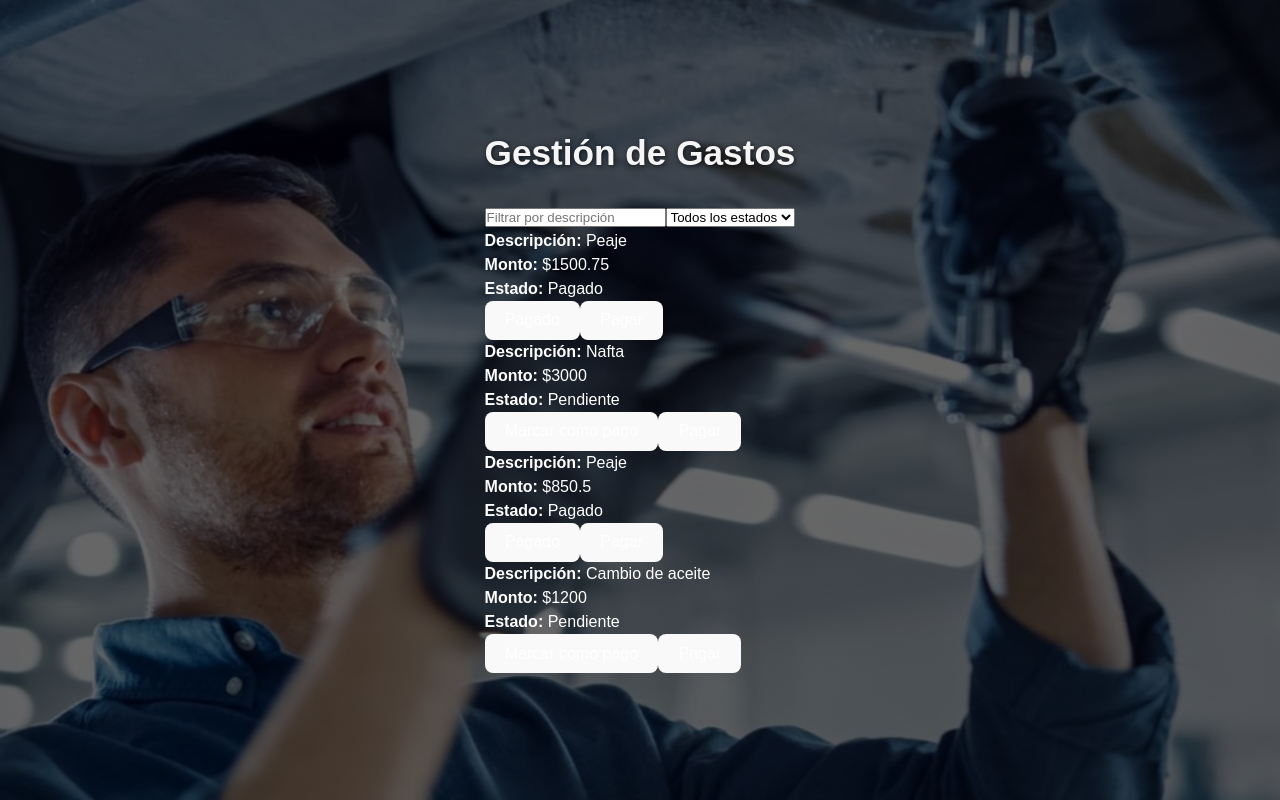
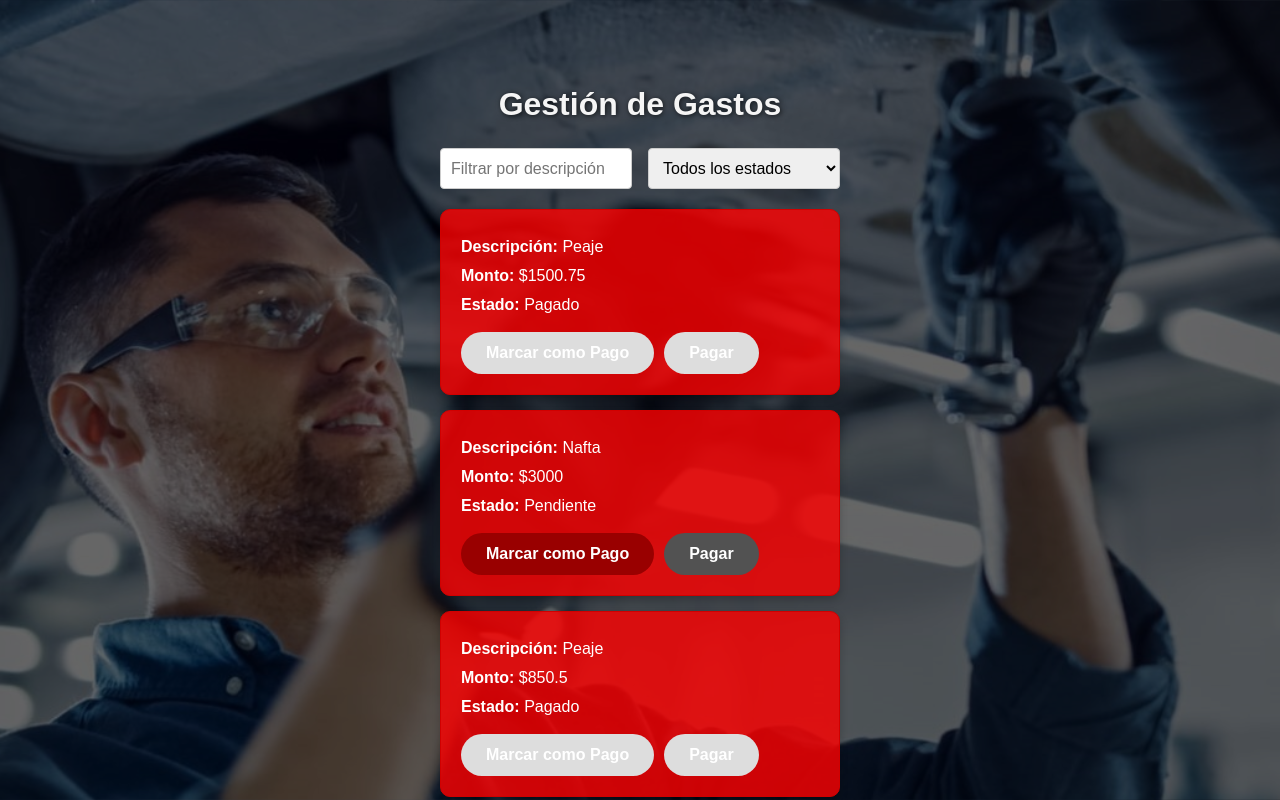
Before and after one commit to romanaq0207/radiadorSpringTp, a React (Vite) app: page /admin-gastos in a window 1280 px wide. Shown: the top 800 px of the page. Built offline with nearby package versions, Linux system fonts and the light colour scheme.

Commit message:
estilo de reportes/gastos

```diff
--- a/src/Pages/BillsManagement.css
+++ b/src/Pages/BillsManagement.css
@@ -0,0 +1,109 @@
+/* BillsManagement.css */
+
+.expenses-management-container {
+    display: flex;
+    flex-direction: column;
+    align-items: center;
+    padding: 20px;
+    padding-top: 60px; /* Añadir espacio para evitar que el contenido se superponga con la navbar */
+
+  }
+
+  .title {
+    font-size: 32px;
+    margin-bottom: 20px;
+    text-align: center;
+  }
+
+  .filters {
+    width: 100%;
+    max-width: 600px;
+    display: flex;
+    justify-content: space-between;
+    margin-bottom: 20px;
+  }
+
+  .filters input[type="text"],
+  .filters select {
+    padding: 10px;
+    width: 48%;
+    border: 1px solid #ccc;
+    border-radius: 4px;
+    font-size: 16px;
+  }
+
+  .expenses-list {
+    display: flex;
+    flex-direction: column;
+    gap: 15px;
+    align-items: center;
+    width: 100%;
+  }
+
+  .expense-card {
+    background-color: rgba(255, 0, 0, 0.8);
+    padding: 20px;
+    border: 1px solid #d10000;
+    border-radius: 10px;
+    width: 100%;
+    max-width: 500px;
+    box-shadow: 0 4px 8px rgba(0, 0, 0, 0.2);
+    transition: transform 0.3s ease, box-shadow 0.3s ease;
+    color: white;
+  }
+
+  .expense-card p {
+    margin: 5px 0;
+  }
+
+  .mark-paid-button,
+  .pay-button {
+    padding: 10px 20px;
+    font-size: 16px;
+    margin-right: 10px;
+    margin-top: 10px;
+    border: none;
+    border-radius: 4px;
+    cursor: pointer;
+  }
+
+  .mark-paid-button {
+    padding: 12px 25px;
+    background-color: #990000;
+    color: white;
+    border: none;
+    border-radius: 25px;
+    cursor: pointer;
+    font-size: 1rem;
+    font-weight: 600;
+    transition: background-color 0.3s ease, transform 0.2s;
+  }
+
+
+  .mark-paid-button[disabled],
+  .pay-button[disabled] {
+    background-color: #ddd;
+    cursor: not-allowed;
+  }
+
+  .pay-button {
+    padding: 12px 25px;
+    background-color: #525252;
+    color: white;
+    border: none;
+    border-radius: 25px;
+    cursor: pointer;
+    font-size: 1rem;
+    font-weight: 600;
+    transition: background-color 0.3s ease, transform 0.2s;
+  }
+
+  .mark-paid-button:hover:enabled {
+    background-color: #e63838;
+    transform: translateY(-2px);
+  }
+
+  .pay-button:hover:enabled {
+    background-color: #7c7a7a;
+    transform: translateY(-2px);
+  }
--- a/src/Pages/BillsManagement.jsx
+++ b/src/Pages/BillsManagement.jsx
@@ -71,7 +71,7 @@ const BillsManagement = () => {
               disabled={gasto.estado === 'Pagado'}
               className="mark-paid-button"
             >
-              {gasto.estado === 'Pagado' ? 'Pagado' : 'Marcar como pago'}
+              Marcar como Pago
             </button>
 
             {/* Botón "Pagar", deshabilitado si ya está pagado */}
--- a/src/Pages/Reports.css
+++ b/src/Pages/Reports.css
@@ -0,0 +1,64 @@
+/* Reports.css */
+.reportes-container {
+    display: flex;
+    flex-direction: column;
+    align-items: center;
+    padding: 20px;
+    margin-top: 20px; /* Reduce el margen superior */
+    padding-top: 60px; /* Añadir espacio para evitar que el contenido se superponga con la navbar */
+  }
+
+  .title {
+    font-size: 32px;
+    margin-bottom: 20px;
+    text-align: center;
+    margin-top: 0; /* Asegura que no haya espacio innecesario arriba del título */
+    position: relative; /* Mantiene la posición relativa para poder ajustar si es necesario */
+    top: 0; /* Coloca el título en la parte superior */
+  }
+
+  .filter-section,
+  .filter-fields {
+    width: 100%;
+    max-width: 600px;
+    display: flex;
+    flex-direction: column;
+    margin-bottom: 20px;
+  }
+
+  .filter-section label,
+  .filter-fields label {
+    margin-bottom: 8px;
+    font-weight: bold;
+  }
+
+  .filter-section select,
+  .filter-fields select,
+  .filter-fields input[type="text"],
+  .filter-fields input[type="date"] {
+    padding: 10px;
+    margin-bottom: 15px;
+    width: 100%;
+    max-width: 600px;
+    border: 1px solid #ccc;
+    border-radius: 4px;
+    font-size: 16px;
+  }
+
+  .generate-report {
+    margin-top: 20px;
+  }
+
+  .generate-report button {
+    padding: 10px 20px;
+    font-size: 16px;
+    background-color: #d10000;
+    color: white;
+    border: none;
+    border-radius: 4px;
+    cursor: pointer;
+  }
+
+  .generate-report button:hover {
+    background-color: #b10000;
+  }
--- a/src/Pages/Reports.jsx
+++ b/src/Pages/Reports.jsx
@@ -4,8 +4,10 @@ import "./Reports.css";
 
 function Reports() {
   const [reportType, setReportType] = useState("");
+  const [vehicleType, setVehicleType] = useState(""); // Estado para vehículos
+  const [availability, setAvailability] = useState(""); // Estado para disponibilidad
+  const [mechanicSpecialty, setMechanicSpecialty] = useState(""); // Estado para mecánico
   const [filtersCompleted, setFiltersCompleted] = useState(false);
-
 
   const handleReportTypeChange = (e) => {
     setReportType(e.target.value);
@@ -13,7 +15,6 @@ function Reports() {
   };
 
   const checkFiltersCompleted = () => {
-
     setFiltersCompleted(true);
   };
 
@@ -38,14 +39,14 @@ function Reports() {
         </select>
       </div>
 
-
+      {/* Filtros de Vehículos */}
       {reportType === "vehiculos" && (
         <div className="filter-fields">
           <label>Filtrar por tipo de vehículos:</label>
           <select
             id="vehiculoType"
-          value={reportType}
-          onChange={checkFiltersCompleted}
+            value={vehicleType}
+            onChange={(e) => setVehicleType(e.target.value)} // Actualiza el estado de vehicleType
           >
             <option value="">Selecciona una opción</option>
             <option value="autos">Autos</option>
@@ -54,28 +55,28 @@ function Reports() {
             <option value="camioneta">Camionetas</option>
             <option value="moto">Motos</option>
             <option value="todos">Todos</option>
+          </select>
 
-        </select>
           <label>Filtrar por disponibilidad:</label>
           <select
             id="disponibilidad"
-          value={reportType}
-          onChange={checkFiltersCompleted}
+            value={availability}
+            onChange={(e) => setAvailability(e.target.value)} // Actualiza el estado de availability
           >
             <option value="">Selecciona una opción</option>
             <option value="reservados">Reservados</option>
             <option value="no reservados">No reservados</option>
-          <option value="Indistinto">Indistinto</option>
+            <option value="indistinto">Indistinto</option>
+          </select>
 
-        </select>
           <label>Desde:</label>
           <input type="date" placeholder="Fecha desde" onChange={checkFiltersCompleted} />
           <label>Hasta:</label>
           <input type="date" placeholder="Fecha hasta" onChange={checkFiltersCompleted} />
-
         </div>
       )}
 
+      {/* Filtros de Conductores */}
       {reportType === "conductor" && (
         <div className="filter-fields">
           <label>Filtrar por nombre del conductor:</label>
@@ -83,28 +84,29 @@ function Reports() {
         </div>
       )}
 
+      {/* Filtros de Mecánicos */}
       {reportType === "mecanico" && (
         <div className="filter-fields">
           <label>Filtrar por especialidad del mecánico:</label>
           <select
             id="mecanicoType"
-          value={reportType}
-          onChange={checkFiltersCompleted}
+            value={mechanicSpecialty}
+            onChange={(e) => setMechanicSpecialty(e.target.value)} // Actualiza el estado de mechanicSpecialty
           >
             <option value="">Selecciona una opción</option>
-          <option value="electromecanica">Electromecanica</option>
+            <option value="electromecanica">Electromecánica</option>
             <option value="frenos">Frenos</option>
-          <option value="mecanica general">Mecanica general</option>
-          <option value="suspension">Suspension</option>
-          <option value="transmision">Transmision</option>
+            <option value="mecanica general">Mecánica general</option>
+            <option value="suspension">Suspensión</option>
+            <option value="transmision">Transmisión</option>
             <option value="gas">Gas</option>
             <option value="cambio de correa">Cambio de correa</option>
             <option value="todos">Todos</option>
-
           </select>
         </div>
       )}
 
+      {/* Filtros de Gastos */}
       {reportType === "gastos" && (
         <div className="filter-fields">
           <label>Filtrar por fecha:</label>
@@ -113,6 +115,7 @@ function Reports() {
         </div>
       )}
 
+      {/* Filtros de Stock */}
       {reportType === "stock" && (
         <div className="filter-fields">
           <label>Filtrar por categoría de stock:</label>
@@ -120,7 +123,7 @@ function Reports() {
         </div>
       )}
 
-
+      {/* Botón para generar reporte PDF */}
       {filtersCompleted && (
         <div className="generate-report">
           <button onClick={() => alert("Generando PDF...")}>Generar Reporte PDF</button>
--- a/src/Pages/UsersManagement.css
+++ b/src/Pages/UsersManagement.css
@@ -0,0 +1,80 @@
+/* UsersManagement.css */
+
+.users-management-container {
+    display: flex;
+    flex-direction: row;
+    align-items:flex-start;
+    padding: 20px;
+    padding-top: 80px; /* Añadir espacio para evitar que el contenido se superponga con la navbar */
+    gap:20vh;
+
+  }
+
+  .filter-conteiner{
+    flex-direction: column ;
+    min-width: 300px;
+
+
+  }
+
+  .title {
+    font-size: 32px;
+    margin-bottom: 20px;
+    text-align: center;
+  }
+
+  form {
+    display: flex;
+    flex-direction: column;
+    width: 100%;
+    max-width: 600px;
+    margin-bottom: 30px;
+  }
+
+  form input,
+  form select {
+    padding: 10px;
+    margin-bottom: 15px;
+    width: 100%;
+    border: 1px solid #ccc;
+    border-radius: 4px;
+    font-size: 16px;
+  }
+
+  .add-button {
+    padding: 10px 20px;
+    font-size: 16px;
+    background-color: #007bff;
+    color: white;
+    border: none;
+    border-radius: 4px;
+    cursor: pointer;
+    margin-bottom: 10px;
+  }
+
+  .add-button:hover {
+    background-color: #0056b3;
+  }
+
+  .drivers-list {
+    width: 100%;
+    max-width: 600px;
+    display: flex;
+    flex-direction: column;
+  }
+
+  .user-card {
+    background-color: #f9f9f9;
+    padding: 20px;
+    margin-bottom: 15px;
+    border: 1px solid #ddd;
+    border-radius: 4px;
+  }
+
+  .user-card p {
+    margin: 5px 0;
+  }
+
+  .user-card button {
+    margin-right: 10px;
+  }
--- a/src/Pages/UsersManagement.jsx
+++ b/src/Pages/UsersManagement.jsx
@@ -1,13 +1,13 @@
 import React, { useState, useEffect } from 'react';
-import conductoresData from '../data/conductores.json'; // Ajusta la ruta según tu estructura
+import usuariosData from '../data/usuarios.json';
 import './UsersManagement.css';
 
 const UsersManagement = () => {
-  const [conductores, setConductores] = useState([]);
+  const [usuarios, setUsuarios] = useState([]);
 
   useEffect(() => {
     // Cargar los datos del archivo JSON
-    setConductores(conductoresData.filter((conductor) => conductor.habilitado));  // Filtrar conductores habilitados
+    setUsuarios(usuariosData.filter((usuario) => usuario.habilitado));
   }, []);
 
   const [formData, setFormData] = useState({
@@ -15,7 +15,8 @@ const UsersManagement = () => {
     nombre: '',
     apellido: '',
     dni: '',
-    numeroTelefono: '',
+    mail: '',
+    rol: '',
     habilitado: true,
   });
 
@@ -32,16 +33,16 @@ const UsersManagement = () => {
     e.preventDefault();
 
     if (isEditing) {
-      setConductores(
-        conductores.map((conductor) =>
-          conductor.id === formData.id ? formData : conductor
+      setUsuarios(
+        usuarios.map((usuario) =>
+          usuarios.id === formData.id ? formData : usuario
         )
       );
       setIsEditing(false);
     } else {
-      setConductores([
-        ...conductores,
-        { ...formData, id: conductores.length + 1 },
+      setUsuarios([
+        ...usuarios,
+        { ...formData, id: usuarios.length + 1 },
       ]);
     }
 
@@ -50,29 +51,31 @@ const UsersManagement = () => {
       nombre: '',
       apellido: '',
       dni: '',
-      numeroTelefono: '',
+      mail: '',
+      rol: '',
       habilitado: true,
     });
   };
 
   const handleEdit = (id) => {
-    const conductor = conductores.find((conductor) => conductor.id === id);
-    setFormData(conductor);
+    const usuario = usuarios.find((usuario) => usuiario.id === id);
+    setFormData(usuario);
     setIsEditing(true);
   };
 
   const handleDelete = (id) => {
-    setConductores(
-      conductores.map((conductor) =>
-        conductor.id === id ? { ...conductor, habilitado: false } : conductor
+    setUsuarios(
+      usuarios.map((usuario) =>
+        usuario.id === id ? { ...usuario, habilitado: false } : usuario
       )
     );
   };
 
   return (
-    <div className="drivers-management-container">
-      <h2 className="title">Gestión de Conductores</h2>
+    <div className="users-management-container">
 
+      <div className="filter-conteiner">
+      <h2 className="title">Gestión de Usuarios</h2>
       <form onSubmit={handleSubmit}>
         <input
           type="text"
@@ -100,34 +103,53 @@ const UsersManagement = () => {
         />
         <input
           type="text"
-          name="numeroTelefono"
-          placeholder="Número de Teléfono"
-          value={formData.numeroTelefono}
+          name="mail"
+          placeholder="Mail"
+          value={formData.mail}
           onChange={handleChange}
           required
         />
+        <select
+        type="text"
+        name="rol"
+        placeholder="Rol"
+        value={formData.rol}
+        onChange={handleChange}
+        required
+        >
+        <option value="">Selecciona una opción</option>
+        <option value="operador">Operador</option>
+        <option value="administrador">Administrador</option>
+        <option value="cliente">Cliente</option>
+        <option value="gerencia">Gerencia</option>
+        </select>
+
         <button type="submit" className="add-button">
-          {isEditing ? 'Modificar Conductor' : 'Agregar Conductor'}
+          {isEditing ? 'Modificar Usuario' : 'Agregar Usuario'}
         </button>
       </form>
+      </div>
 
       <div className="drivers-list">
-        {conductores.map((conductor) => (
-          <div key={conductor.id} className="drivers-card">
+        {usuarios.map((usuario) => (
+          <div key={usuario.id} className="user-card">
             <p>
-              <strong>Nombre:</strong> {conductor.nombre} {conductor.apellido}
+              <strong>Nombre:</strong> {usuario.nombre} {usuario.apellido}
             </p>
             <p>
-              <strong>DNI:</strong> {conductor.dni}
+              <strong>DNI:</strong> {usuario.dni}
             </p>
             <p>
-              <strong>Teléfono:</strong> {conductor.numeroTelefono}
+              <strong>Mail:</strong> {usuario.mail}
+            </p>
+            <p>
+              <strong>Rol:</strong> {usuario.rol}
             </p>
 
-            <button onClick={() => handleEdit(conductor.id)} className="add-button">
+            <button onClick={() => handleEdit(usuario.id)} className="add-button">
               Editar
             </button>
-            <button onClick={() => handleDelete(conductor.id)} className="add-button">
+            <button onClick={() => handleDelete(usuario.id)} className="add-button">
               Eliminar
             </button>
           </div>
--- /dev/null
+++ b/src/data/Usuarios.json
@@ -0,0 +1,45 @@
+[
+    {
+      "id": 1,
+      "nombre": "Juan",
+      "apellido": "Pérez",
+      "dni": "12345678",
+      "numeroTelefono": "555-1234",
+      "habilitado": false
+    },
+    {
+      "id": 2,
+      "nombre": "Ana",
+      "apellido": "Gómez",
+      "dni": "87654321",
+      "numeroTelefono": "555-5678",
+      "habilitado": false
+    },
+    {
+      "id": 3,
+      "nombre": "Carlos",
+      "apellido": "López",
+      "dni": "23456789",
+      "mail": "carloslopez@hotmail.com",
+      "rol": "Operador",
+      "habilitado": true
+    },
+    {
+      "id": 4,
+      "nombre": "Lucía",
+      "apellido": "Martínez",
+      "dni": "34567890",
+      "mail": "luciamartinez@hotmail.com",
+        "rol": "Operador",
+      "habilitado": true
+    },
+    {
+      "id": 5,
+      "nombre": "Pedro",
+      "apellido": "Ramírez",
+      "dni": "45678901",
+      "mail": "pedroramirez@hotmail.com",
+      "rol": "Operador",
+      "habilitado": true
+    }
+  ]
```
Lines whose indentation alone changed are shown as unchanged.
